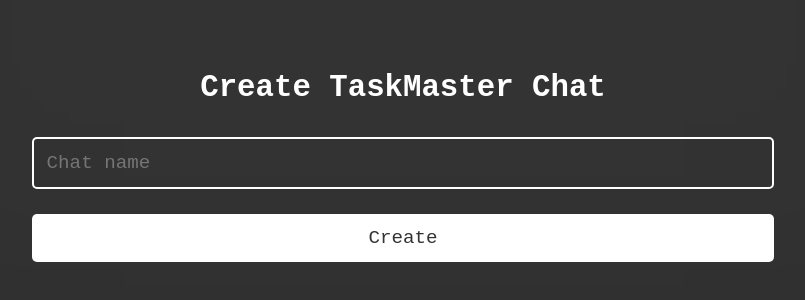
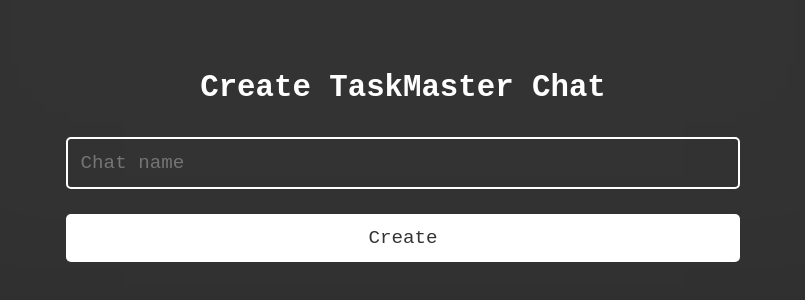
Before and after one commit to ollisterr/taskmaster, a React (Create React App) app in the folder front/: page /create in a window 1280 px wide. Shown: the part 230-530 px from the top of the page, without its empty margins (237-1042 px from the left). Built offline with nearby package versions, Linux system fonts and the light colour scheme; no server answers.

Commit message:
Fix max-width

```diff
--- a/front/src/styles/index.ts
+++ b/front/src/styles/index.ts
@@ -3,7 +3,7 @@ import styled, { css } from "styled-components";
 export const Page = styled.main`
   display: flex;
   flex-direction: column;
-  width: 60vw;
+  width: 700px;
   max-width: 100vw;
   padding: 1rem;
 `;
```
